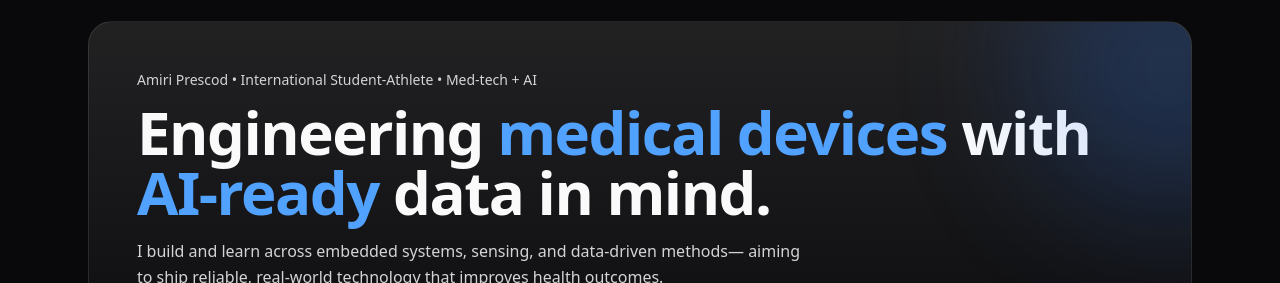
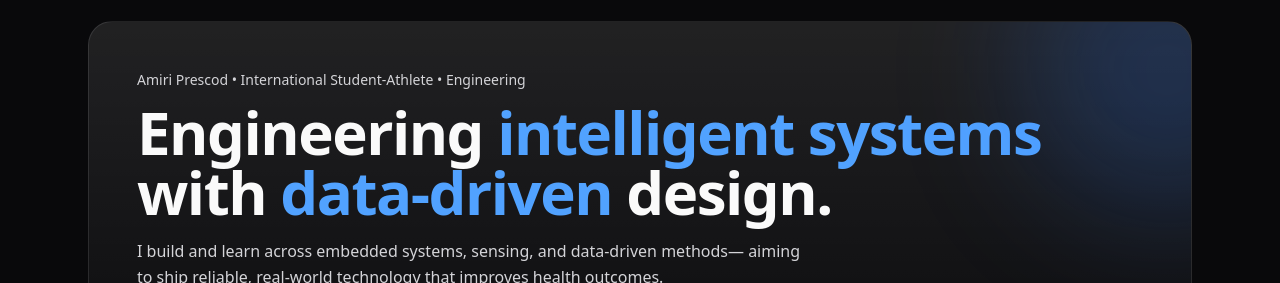
Before and after one commit to aprescod12/aprescod-portfolio-website, a Next.js app: page / in a window 1280 px wide. Shown: the part 444-727 px from the top of the page. Built offline with nearby package versions, Linux system fonts and the light colour scheme.

Commit message:
Text changes

```diff
--- a/src/app/page.tsx
+++ b/src/app/page.tsx
@@ -110,14 +110,15 @@ export default function HomePage() {
 
         {/* Your positioning line */}
         <p className="text-sm text-zinc-300">
-          Amiri Prescod • International Student-Athlete • Med-tech + AI
+          Amiri Prescod • International Student-Athlete • Engineering
         </p>
 
         {/* Strong recruiter headline */}
         <h1 className="mt-3 text-4xl font-semibold tracking-tight md:text-6xl">
-          Engineering <span className="text-blue-400">medical devices</span>{" "}
-          with <span className="text-blue-400">AI-ready</span> data in mind.
-        </h1>
+  Engineering <span className="text-blue-400">intelligent systems</span>{" "}
+  with <span className="text-blue-400">data-driven</span> design.
+</h1>
+
 
         {/* One-paragraph summary (keep it skimmable) */}
         <p className="mt-4 max-w-2xl text-zinc-300 leading-relaxed">
```
Also changed, not shown: public/track/4.2.JPG (deleted).
